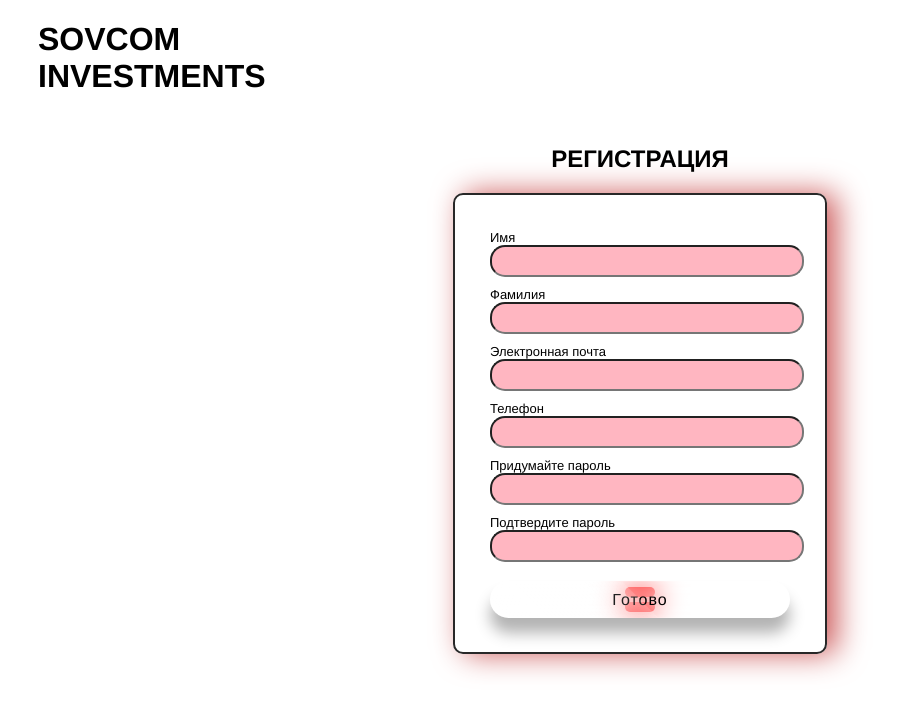
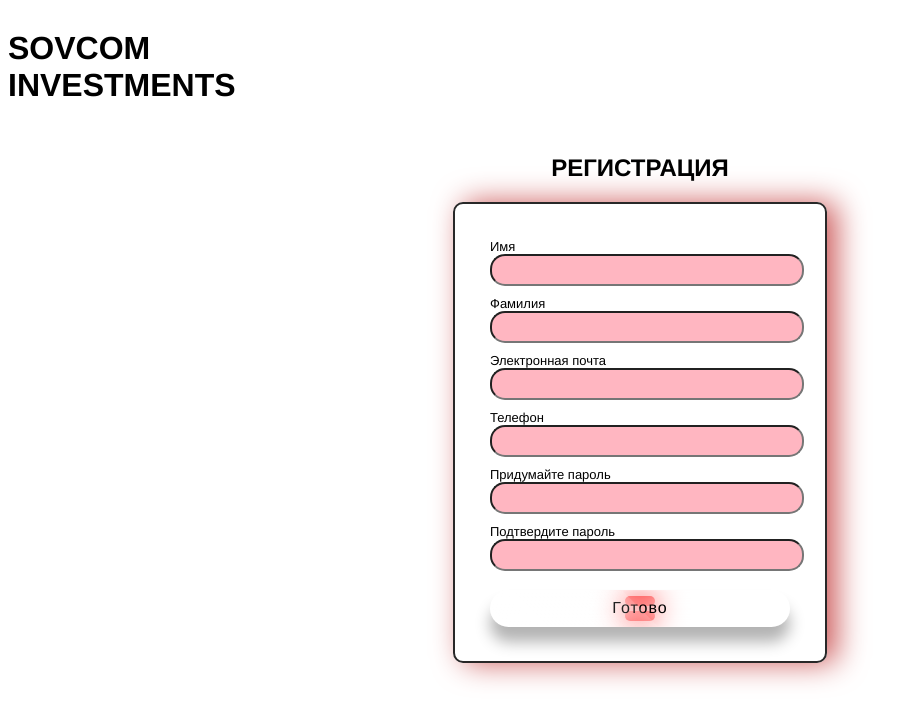
Before and after one commit to TakeshiKatsuro/ProjectVueJs, a Vue app: page /registration in a window 1280 px wide. Shown: the top 722 px of the page, without its empty margins (0-912 px from the left). Built offline with nearby package versions, Linux system fonts and the light colour scheme.

Commit message:
new component logo

```diff
--- /dev/null
+++ b/src/components/logo.vue
@@ -0,0 +1,17 @@
+<script>
+  export default {
+
+  }
+</script>
+
+<template>
+    <h1>SOVCOM<br>INVESTMENTS</h1>
+</template>
+
+<style>
+  h1 {
+    text-align: left;
+      font-family: "Franklin Gothic Medium";
+      margin-top: 30px;
+  }
+</style>
--- a/src/pages/Main.vue
+++ b/src/pages/Main.vue
@@ -1,11 +1,14 @@
 <script>
+import Logo from "@/components/logo.vue";
+
 export default {
+    components: {Logo}
 
 }
 </script>
 
 <template>
-    <h1 style="text-align: left; font-family: 'franklin gothic medium'; margin-left: 30px">SOVCOM<br>INVESTMENTS</h1>
+    <logo/>
     <h2 style="text-align: center; font-family: 'franklin gothic medium'; margin-top: 100px">ИНВЕСТИРОВАТЬ - ЭТО ПРОСТО!</h2>
     <div class="btn" @click="$router.push('/registration')"><a href="#">Стать клиентом</a></div>
     <div class="buttons">
--- a/src/pages/SignInForm.vue
+++ b/src/pages/SignInForm.vue
@@ -1,5 +1,8 @@
 <script>
+import Logo from "@/components/logo.vue";
+
 export default {
+    components: {Logo},
     data() {
         return {
             login: '',
@@ -26,7 +29,7 @@ export default {
 </script>
 
 <template>
-    <h1 style="text-align: left; font-family: 'franklin gothic medium'; margin-left: 30px">SOVCOM<br>INVESTMENTS</h1>
+    <logo/>
     <h2 style="text-align: center; font-family: 'franklin gothic medium'; margin-top: 100px">Добро пожаловать!</h2>
     <form class="login-form">
         <div class="form-group">
--- a/src/pages/SignUpForm.vue
+++ b/src/pages/SignUpForm.vue
@@ -1,5 +1,8 @@
 <script>
+import Logo from "@/components/logo.vue";
+
 export default {
+    components: {Logo},
     data() {
         return {
             name: '',
@@ -38,7 +41,7 @@ export default {
 </script>
 
 <template>
-    <h1 style="text-align: left; font-family: 'franklin gothic medium'; margin-left: 30px">SOVCOM<br>INVESTMENTS</h1>
+    <logo/>
     <h2 style="text-align: center; font-family: 'franklin gothic medium'; margin-top: 50px">РЕГИСТРАЦИЯ</h2>
     <form class="login-form">
         <div class="form-group">
```
